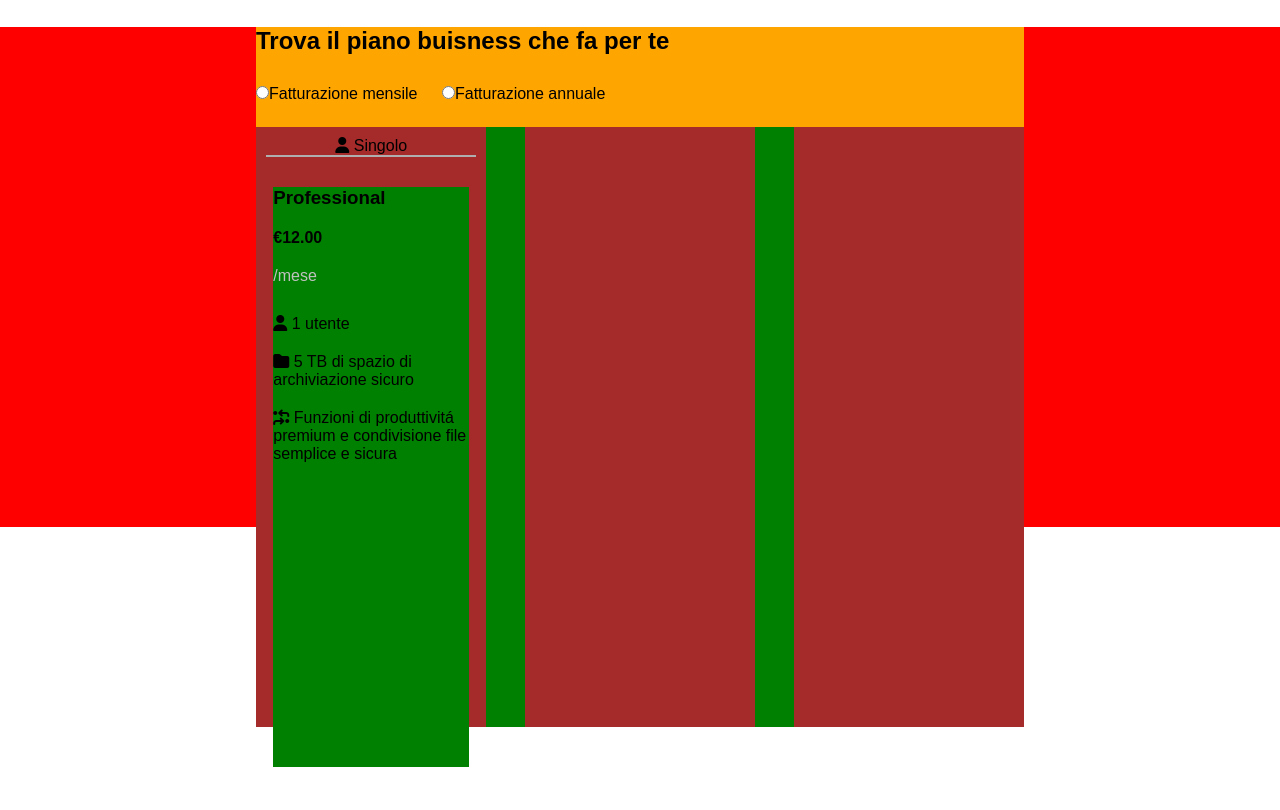
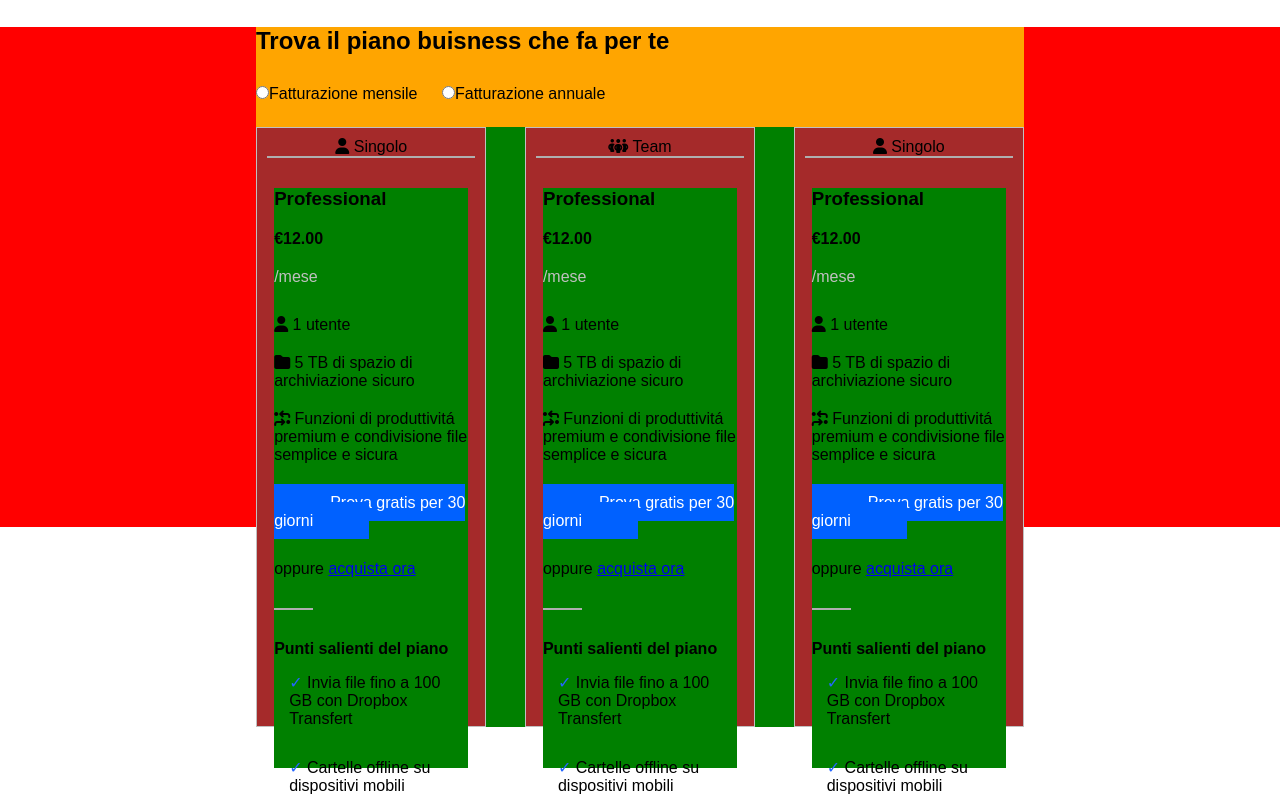
Before and after one commit to Frah01/htmlcss-dropbox, a plain HTML site: page index.html in a window 1280 px wide. Shown: the part 769-1579 px from the top of the page. Before the commit the page ends 1536 px from the top, so only its background shows below. Drawn offline with Linux system fonts and the light colour scheme.

Commit message:
Main colonna costruita

```diff
--- a/css/style.css
+++ b/css/style.css
@@ -112,6 +112,10 @@ header {
     margin-top: 20px;
 }
 
+.margin-left-40px {
+    margin-left: 40px;
+}
+
 .padding-right-20px {
     padding-right: 20px;
 }
@@ -168,7 +172,9 @@ header {
 .col-30-second-section {
     width: 30%;
     height: 600px;
-    background-color: brown
+    background-color: brown;
+    border: solid rgb(192, 192, 192) 1px;
+
 }
 
 .column-title {
@@ -192,3 +198,30 @@ hr {
 .grey {
     color:rgb(192, 192, 192)
 }
+
+.column-button {
+    text-decoration: none;
+    color: white;
+    padding: 10px 56px;
+    background-color: #0061ff;
+
+
+}
+
+.hr-width-20 {
+    width: 20%;;
+}
+
+.content-plan-advantages ul {
+    list-style-type: none;
+
+}
+
+.content-plan-advantages li::before {
+    content: '\2713';
+    color: #2465ff;
+}
+
+.content-plan-advantages li {
+    padding: 15px;
+}
--- a/index.html
+++ b/index.html
@@ -98,15 +98,79 @@
                                     <div class="margin-top-30"><i class="fa-solid fa-user"></i><span> 1 utente</span></div>
                                     <div class="margin-top-20"><i class="fa-solid fa-folder"></i><span> 5 TB di spazio di archiviazione sicuro</span></div>
                                     <div class="margin-top-20"><i class="fa-solid fa-arrows-turn-to-dots"></i></i><span> Funzioni di produttivit&aacute; premium e condivisione file semplice e sicura</span></div>
-                                    <a href="#"></a>
+                                    <div class="margin-top-30 "><a class="column-button" href="#">Prova gratis per 30 giorni</a></div>
+                                    <div class="margin-top-30">oppure <a href="#">acquista ora</a></div>
+                                    <hr class="hr-width-20 margin-top-30" >
+                                    <h4 class="margin-top-30" >Punti salienti del piano</h4>
+                                    <ul>
+                                        <li> Invia file fino a 100 GB con Dropbox Transfert</li>
+                                        <li> Cartelle offline su dispositivi mobili</li>
+                                    </ul>
+
 
                                 </div>
                             </div>
 
                         </div>
                     </div>
-                    <div class="col-30-second-section" ></div>
-                    <div class="col-30-second-section" ></div>
+                    <div class="col-30-second-section" >
+                        <div class="content-second-row-second-section" >
+                            <div class="column-title" >
+                                <span><i class="fa-solid fa-people-group"></i> Team</span>
+                                <hr>
+                            </div>
+                            <div class="plan-advantages" >
+                                <div class="content-plan-advantages" >
+                                    <h3 class="margin-top-20" >Professional</h3>
+                                    <h4 class="margin-top-20">&euro;12.00</h4>
+                                    <div class="margin-top-20 grey">/mese</div>
+                                    <div class="margin-top-30"><i class="fa-solid fa-user"></i><span> 1 utente</span></div>
+                                    <div class="margin-top-20"><i class="fa-solid fa-folder"></i><span> 5 TB di spazio di archiviazione sicuro</span></div>
+                                    <div class="margin-top-20"><i class="fa-solid fa-arrows-turn-to-dots"></i></i><span> Funzioni di produttivit&aacute; premium e condivisione file semplice e sicura</span></div>
+                                    <div class="margin-top-30 "><a class="column-button" href="#">Prova gratis per 30 giorni</a></div>
+                                    <div class="margin-top-30">oppure <a href="#">acquista ora</a></div>
+                                    <hr class="hr-width-20 margin-top-30" >
+                                    <h4 class="margin-top-30" >Punti salienti del piano</h4>
+                                    <ul>
+                                        <li> Invia file fino a 100 GB con Dropbox Transfert</li>
+                                        <li> Cartelle offline su dispositivi mobili</li>
+                                    </ul>
+
+
+                                </div>
+                            </div>
+
+                        </div>
+                    </div>
+                    <div class="col-30-second-section" >
+                        <div class="content-second-row-second-section" >
+                            <div class="column-title" >
+                                <span><i class="fa-solid fa-user"></i> Singolo</span>
+                                <hr>
+                            </div>
+                            <div class="plan-advantages" >
+                                <div class="content-plan-advantages" >
+                                    <h3 class="margin-top-20" >Professional</h3>
+                                    <h4 class="margin-top-20">&euro;12.00</h4>
+                                    <div class="margin-top-20 grey">/mese</div>
+                                    <div class="margin-top-30"><i class="fa-solid fa-user"></i><span> 1 utente</span></div>
+                                    <div class="margin-top-20"><i class="fa-solid fa-folder"></i><span> 5 TB di spazio di archiviazione sicuro</span></div>
+                                    <div class="margin-top-20"><i class="fa-solid fa-arrows-turn-to-dots"></i></i><span> Funzioni di produttivit&aacute; premium e condivisione file semplice e sicura</span></div>
+                                    <div class="margin-top-30 "><a class="column-button" href="#">Prova gratis per 30 giorni</a></div>
+                                    <div class="margin-top-30">oppure <a href="#">acquista ora</a></div>
+                                    <hr class="hr-width-20 margin-top-30" >
+                                    <h4 class="margin-top-30" >Punti salienti del piano</h4>
+                                    <ul>
+                                        <li> Invia file fino a 100 GB con Dropbox Transfert</li>
+                                        <li> Cartelle offline su dispositivi mobili</li>
+                                    </ul>
+
+
+                                </div>
+                            </div>
+
+                        </div>
+                    </div>
                 </div>
             </div>
         </section>
```
